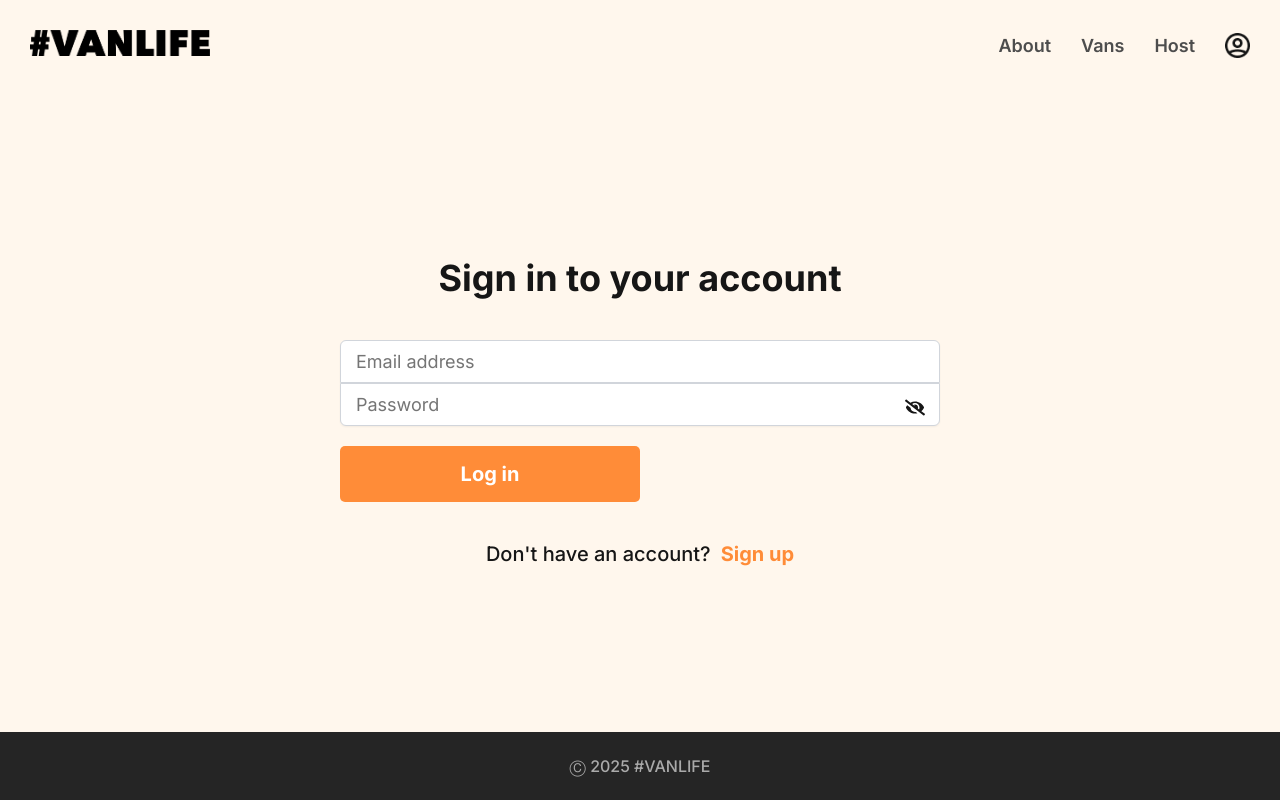
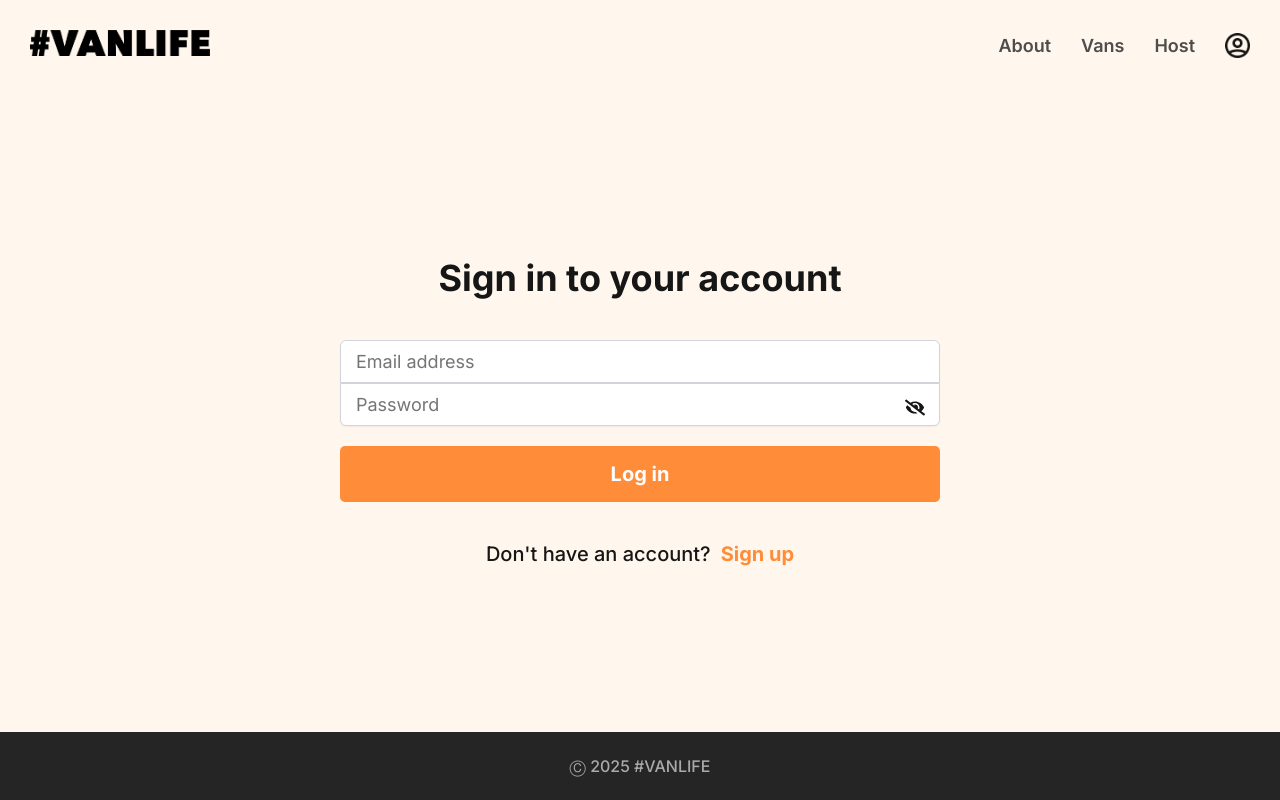
Before and after one commit to Fird4v5/VanLife, a React (Vite) app: page /login in a window 1280 px wide. Built offline with nearby package versions, Linux system fonts and the light colour scheme; no server answers.

Commit message:
style fixes

```diff
--- a/src/pages/Login/Login.jsx
+++ b/src/pages/Login/Login.jsx
@@ -107,7 +107,6 @@ const handleChange = (e) => {
         required
       />
       <button
-      className='orange-btn'
       disabled={mutation.isLoading}>
         {mutation.isLoading ?
         (isSignup ?
--- a/src/pages/Login/Login.module.css
+++ b/src/pages/Login/Login.module.css
@@ -44,6 +44,21 @@
 
 .loginPage form button {
     margin-top: 1rem;
+    width: 100%;
+    font-family: "Inter", sans-serif;
+    font-weight: 700;
+    font-size: 1rem;
+    background-color: #FF8C38;
+    color: #fff;
+    border: none;
+    border-radius: 5px;
+    padding: 0.8rem 0.5rem;
+    cursor: pointer;
+}
+
+.loginPage form button:hover {
+    background: #ff7818;
+    transition: 0.25 ease;
 }
 
 .eyeIcon {
```
